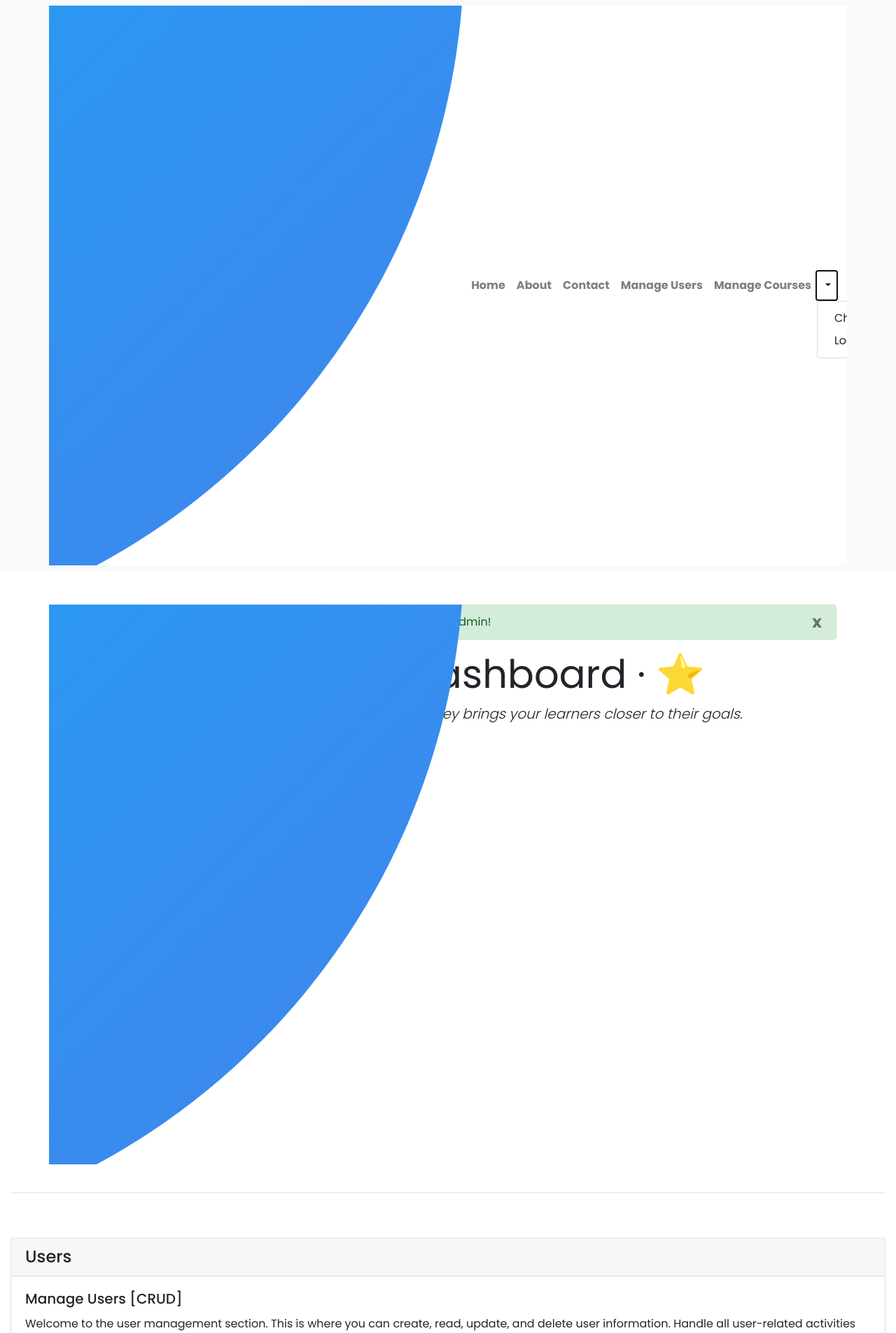
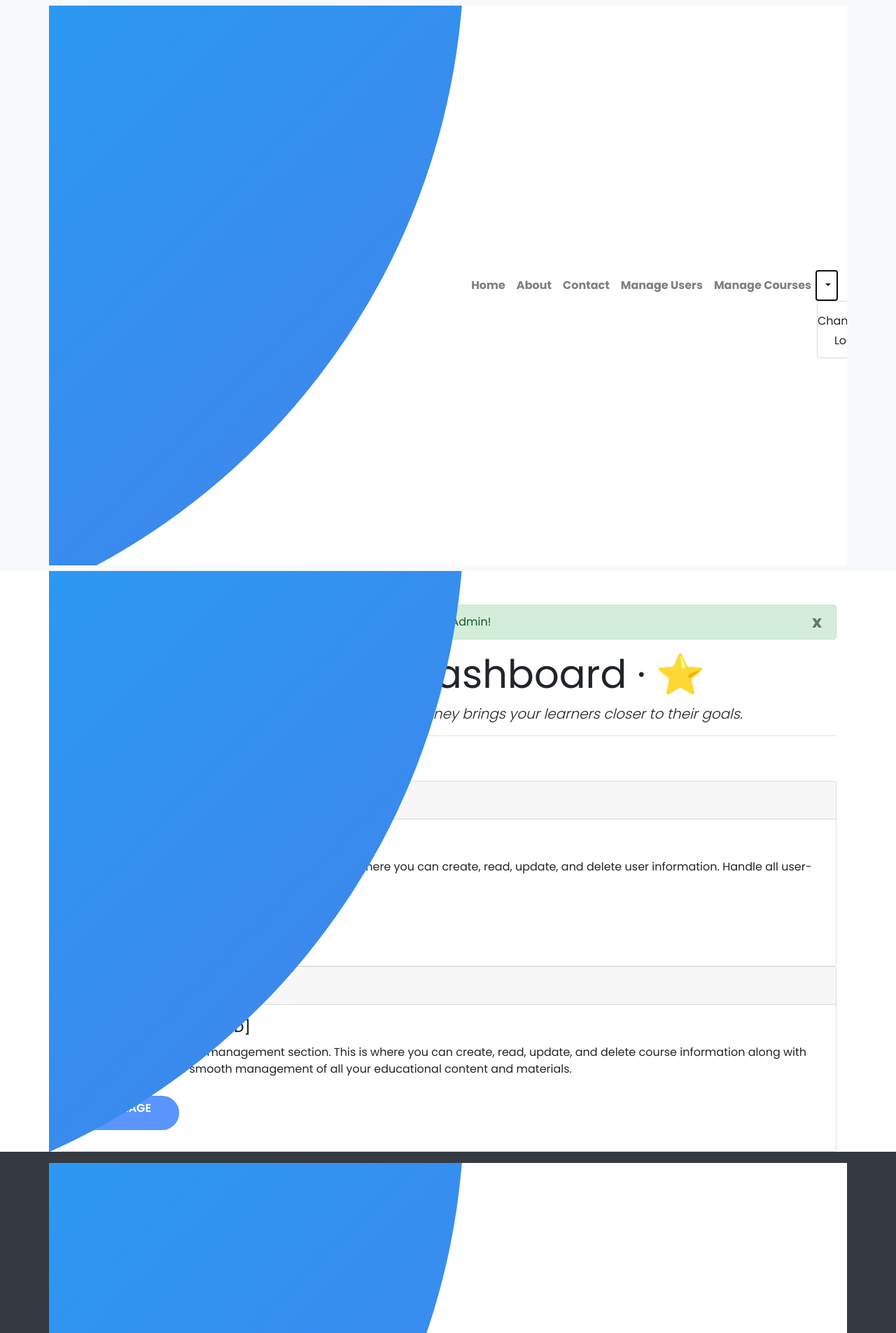
Before and after one commit to ChoudhariNikita/LLP, a Flask app: page /admindashboard in a window 1280 px wide, after a click that opens the changed part. Shown: the top 1905 px of the page at 70% size. Run offline with Flask 3, Linux system fonts and the light colour scheme; some libraries are stand-ins or nearby versions.

Commit message:
UI Changesgit status

```diff
--- a/templates/Admin/admin.html
+++ b/templates/Admin/admin.html
@@ -1,89 +1,115 @@
 <!DOCTYPE html>
 <html lang="en">
-
   <head>
     <meta charset="UTF-8" />
     <meta name="viewport" content="width=device-width, initial-scale=1.0" />
-    <title> Admin-Dashboard </title>
+    <title>Admin-Dashboard</title>
 
     <!-- Bootstrap CSS -->
-    <link rel="stylesheet" href="https://maxcdn.bootstrapcdn.com/bootstrap/4.5.2/css/bootstrap.min.css" />
+    <link
+      rel="stylesheet"
+      href="https://maxcdn.bootstrapcdn.com/bootstrap/4.5.2/css/bootstrap.min.css"
+    />
 
     <!-- Custom CSS -->
     <link rel="stylesheet" href="style.css" />
-
-    <script type="js" href="{{ url_for('static', filename='js/Home/app.js') }}"></script>
   </head>
-
 
   <body>
     <!-- Navbar -->
-    <div id=" content">
     <nav class="navbar navbar-expand-lg navbar-light bg-light">
       <div class="container">
-                <img src="{{ url_for('static', filename='images/Home/logo11.png') }}" alt="FluentFusion Logo"
-                    width="100" height="100" />
+        <img
+          src="{{ url_for('static', filename='images/Home/logo11.png') }}"
+          alt="FluentFusion Logo"
+          width="100"
+          height="100"
+        />
         <b class="logo_text">
-
           <a class="navbar-brand" href="/">FluentFusion</a>
         </b>
-                <button class="navbar-toggler" type="button" data-toggle="collapse" data-target="#navbarNav"
-                    aria-controls="navbarNav" aria-expanded="false" aria-label="Toggle navigation">
+        <button
+          class="navbar-toggler"
+          type="button"
+          data-toggle="collapse"
+          data-target="#navbarNav"
+          aria-controls="navbarNav"
+          aria-expanded="false"
+          aria-label="Toggle navigation"
+        >
           <span class="navbar-toggler-icon"></span>
         </button>
         <div class="collapse navbar-collapse" id="navbarNav">
           <ul class="navbar-nav ml-auto">
             <li class="nav-item">
-                            <b>
-                                <a class="nav-link" href="/">Home</a>
-                            </b>
+              <b
+                ><a class="nav-link" href="/"
+                  ><i class="fas fa-home"></i>Home</a
+                ></b
+              >
             </li>
             <li class="nav-item">
-                            <b>
-                                <a class="nav-link" href="/about">About</a>
-                            </b>
+              <b
+                ><a class="nav-link" href="/about"
+                  ><i class="fas fa-info-circle"></i>About</a
+                ></b
+              >
             </li>
             <li class="nav-item">
-                            <b>
-                                <a class="nav-link" href="/contact">Contact</a>
-                            </b>
+              <b
+                ><a class="nav-link" href="/contact"
+                  ><i class="fas fa-address-book"></i>Contact</a
+                ></b
+              >
             </li>
             <li class="nav-item">
-                            <b>
-                                <a class="nav-link" href="/manage_users"> Manage Users</a>
-                            </b>
+              <b
+                ><a class="nav-link" href="/manage_users"
+                  ><i class="fas fa-users-cog"></i>Manage Users</a
+                ></b
+              >
             </li>
             <li class="nav-item">
-                            <b>
-                                <a class="nav-link" href="/manage_courses"> Manage Courses</a>
-                            </b>
+              <b
+                ><a class="nav-link" href="/manage_courses"
+                  ><i class="fas fa-book"></i>Manage Courses</a
+                ></b
+              >
             </li>
             <!-- User Dropdown Menu -->
             <li class="nav-item dropdown">
-                            <a class="nav-link dropdown-toggle" href="#" id="userDropdown" role="button"
-                                data-toggle="dropdown" aria-haspopup="true" aria-expanded="false">
-                                <i class="fas fa4-user-circle"></i> <!-- Font Awesome user icon -->
+              <a
+                class="nav-link dropdown-toggle"
+                href="#"
+                id="userDropdown"
+                role="button"
+                data-toggle="dropdown"
+                aria-haspopup="true"
+                aria-expanded="false"
+              >
+                <i class="fas fa-user-circle"></i>
+                <!-- Font Awesome user icon -->
               </a>
               <div class="dropdown-menu" aria-labelledby="userDropdown">
-                                <a class="dropdown-item" href="/change_password">Change Password</a>
-                                <a class="dropdown-item" href="/logout">Logout</a>
-
+                <a class="dropdown-item" href="/change_password"></a>
+                  <i class="fas fa-key"></i>Change Password</a
+                >
+                <a class="dropdown-item" href="/logout"
+                  ><i class="fas fa-sign-out-alt"></i>Logout</a
+                >
               </div>
             </li>
             <!-- End User Dropdown Menu -->
-
-
           </ul>
         </div>
       </div>
     </nav>
 
-<div class="container-fluid">
-    <!-- Hero Section and other homepage content goes here -->
+    <div class="container">
+      <!-- Hero Section -->
       <div class="hero bg-white text-black text-center py-5">
-    <div class="container">
-      <!-- Add logo here -->
         <div>
+          <!-- Flash Messages -->
           {% with messages = get_flashed_messages() %} {% if messages %}
           <ul>
             {% for message in messages %}
@@ -98,59 +124,62 @@
               </button>
               {{ message }}
             </div>
-
             {% endfor %}
           </ul>
           {% endif %} {% endwith %}
         </div>
         <h3 class="display-4">
-        <b>
-           ⭐ &middot; Admin Dashboard &middot; ⭐</h3>
-        </b>
+          <b>⭐ &middot; Admin Dashboard &middot; ⭐</b>
+        </h3>
         <p class="lead">
-        <i>
-
-            Every step you take in your teaching journey brings your learners closer to their goals.
-        </i>
-
+          <i
+            >Every step you take in your teaching journey brings your learners
+            closer to their goals.</i
+          >
         </p>
-    </div><br><hr>
-    <!-- <a href="#" class="btn btn-outline-dark btn-lg text-center">Continue Learning >></a> -->
+        <hr />
       </div>
 
+      <!-- User Management Card -->
       <div class="card">
-    <h4 class="card-header ">Users</h4>
+        <h4 class="card-header">Users</h4>
         <div class="card-body">
           <h5 class="card-title">Manage Users [CRUD]</h5>
-        <p class="card-text">Welcome to the user management section. This is where you can create, read, update, and delete user information. Handle all user-related activities efficiently and effectively.</p>
+          <p class="card-text">
+            Welcome to the user management section. This is where you can
+            create, read, update, and delete user information. Handle all
+            user-related activities efficiently and effectively.
+          </p>
           <a href="/manage_users" class="btn btn-primary">Manage</a>
         </div>
       </div>
-<br>
+
+      <!-- Courses Management Card -->
       <div class="card">
         <h4 class="card-header">Courses &mid; Lessons</h4>
         <div class="card-body">
           <h5 class="card-title">Manage Courses [CRUD]</h5>
-        <p class="card-text">Welcome to the course management section. This is where you can create, read, update, and delete course information along with their lessons. Ensure smooth management of all your educational content and materials.</p>
+          <p class="card-text">
+            Welcome to the course management section. This is where you can
+            create, read, update, and delete course information along with their
+            lessons. Ensure smooth management of all your educational content
+            and materials.
+          </p>
           <a href="/manage_courses" class="btn btn-primary">Manage</a>
         </div>
       </div>
-<br>
     </div>
-
 
     <!-- Footer Section -->
     <footer class="bg-dark text-white text-center py-4 p-md-3">
       <div class="container">
-                <p>&copy; 2023 FLUENT FUSION &middot; ALL RIGHTS RESERVED </p>
+        <p>&copy; 2023 FLUENT FUSION &middot; ALL RIGHTS RESERVED</p>
       </div>
     </footer>
-    </div>
+
     <!-- Bootstrap JS (jQuery and Popper.js) -->
     <script src="https://ajax.googleapis.com/ajax/libs/jquery/3.5.1/jquery.min.js"></script>
     <script src="https://cdnjs.cloudflare.com/ajax/libs/popper.js/1.16.0/umd/popper.min.js"></script>
     <script src="https://maxcdn.bootstrapcdn.com/bootstrap/4.5.2/js/bootstrap.min.js"></script>
-
   </body>
-
 </html>
--- a/templates/base.html
+++ b/templates/base.html
@@ -12,10 +12,10 @@
     />
 
     <!-- Custom CSS -->
-    <link
+    <!-- <link
       rel="stylesheet"
       href="{{ url_for('static', filename='css/Home/style.css') }}"
-    />
+    /> -->
 
     <!-- Font Awesome -->
     <link
--- a/templates/base_admin.html
+++ b/templates/base_admin.html
@@ -87,6 +87,10 @@
                 <!-- Font Awesome user icon -->
               </a>
               <div class="dropdown-menu" aria-labelledby="userDropdown">
+                <a class="dropdown-item" href="/change_password">
+                  <i class="fas fa-key"></i>
+                  Change Password
+                </a>
                 <a class="dropdown-item" href="/logout"
                   ><i class="fas fa-sign-out-alt"></i> Logout</a
                 >
```
Also changed, not shown: templates/Admin/manage_courses.html (+30 -9 lines), templates/User/user.html (+1 -18 lines). Lines whose indentation alone changed are shown as unchanged.
